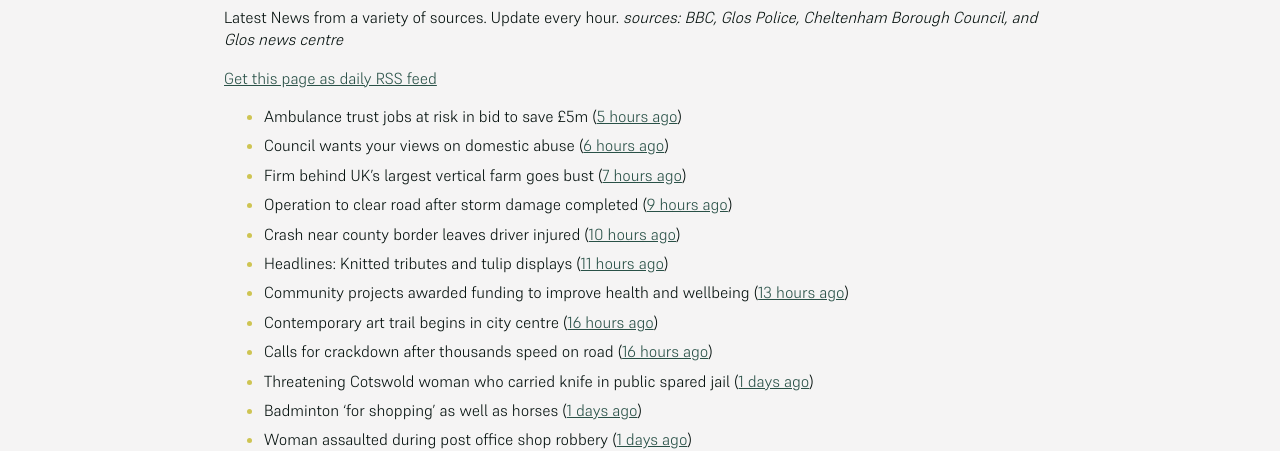
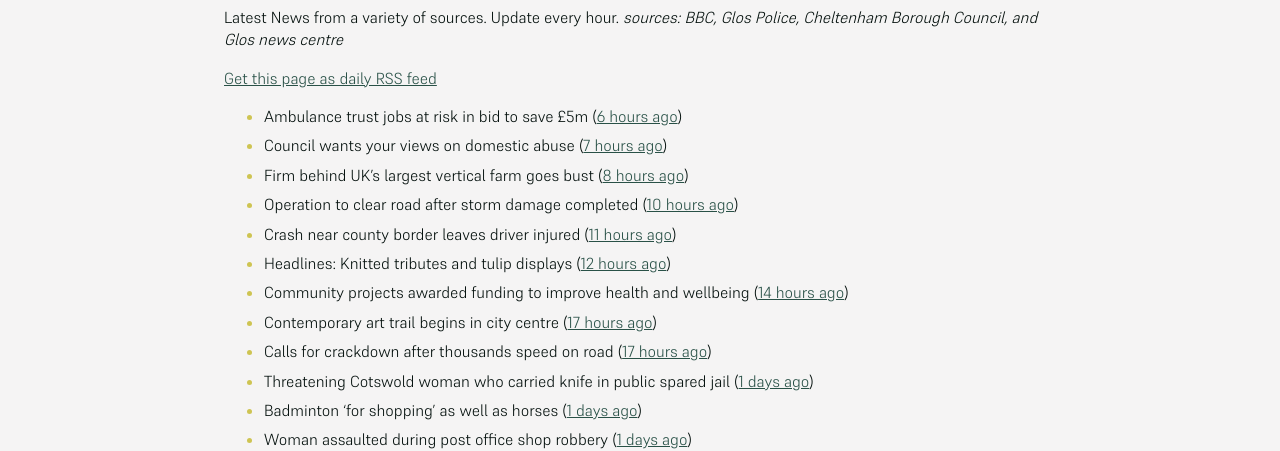
Before and after one commit to mat-0/cheltenham-open-data, a Jekyll site: the page built from _pages/news.md, in a window 1280 px wide. Shown: the part 267-718 px from the top of the page. Built offline with Jekyll 4.4.1, drawn with Linux system fonts in a browser that asks for light colours.

Commit message:
Updated 2025-05-07 22:57:52

```diff
--- a/_pages/news.md
+++ b/_pages/news.md
@@ -12,15 +12,15 @@ _sources: BBC, Glos Police, Cheltenham Borough Council, and Glos news centre_
 [Get this page as daily RSS feed](/daily.rss)
 
 <!-- news_marker starts -->
-- Ambulance trust jobs at risk in bid to save £5m ([5 hours ago](https://www.bbc.com/news/articles/c078721k50xo))
-- Council wants your views on domestic abuse ([6 hours ago](https://gloucesternewscentre.co.uk/council-wants-your-views-on-domestic-abuse/))
-- Firm behind UK's largest vertical farm goes bust ([7 hours ago](https://www.bbc.com/news/articles/c9qwq5245zvo))
-- Operation to clear road after storm damage completed ([9 hours ago](https://www.bbc.com/news/articles/cp91d93kv7vo))
-- Crash near county border leaves driver injured ([10 hours ago](https://www.bbc.com/news/articles/cd7v7z98xvwo))
-- Headlines: Knitted tributes and tulip displays ([11 hours ago](https://www.bbc.com/news/articles/cvg7gd25ev2o))
-- Community projects awarded funding to improve health and wellbeing ([13 hours ago](https://www.cheltenham.gov.uk/news/article/3006/community_projects_awarded_funding_to_improve_health_and_wellbeing))
-- Contemporary art trail begins in city centre ([16 hours ago](https://www.bbc.com/news/articles/cdrg7pjg8pvo))
-- Calls for crackdown after thousands speed on road ([16 hours ago](https://www.bbc.com/news/articles/cj454v1qzrxo))
+- Ambulance trust jobs at risk in bid to save £5m ([6 hours ago](https://www.bbc.com/news/articles/c078721k50xo))
+- Council wants your views on domestic abuse ([7 hours ago](https://gloucesternewscentre.co.uk/council-wants-your-views-on-domestic-abuse/))
+- Firm behind UK's largest vertical farm goes bust ([8 hours ago](https://www.bbc.com/news/articles/c9qwq5245zvo))
+- Operation to clear road after storm damage completed ([10 hours ago](https://www.bbc.com/news/articles/cp91d93kv7vo))
+- Crash near county border leaves driver injured ([11 hours ago](https://www.bbc.com/news/articles/cd7v7z98xvwo))
+- Headlines: Knitted tributes and tulip displays ([12 hours ago](https://www.bbc.com/news/articles/cvg7gd25ev2o))
+- Community projects awarded funding to improve health and wellbeing ([14 hours ago](https://www.cheltenham.gov.uk/news/article/3006/community_projects_awarded_funding_to_improve_health_and_wellbeing))
+- Contemporary art trail begins in city centre ([17 hours ago](https://www.bbc.com/news/articles/cdrg7pjg8pvo))
+- Calls for crackdown after thousands speed on road ([17 hours ago](https://www.bbc.com/news/articles/cj454v1qzrxo))
 - Threatening Cotswold woman who carried knife in public spared jail ([1 days ago](https://gloucesternewscentre.co.uk/threatening-cotswold-woman-who-carried-knife-in-public-spared-jail/))
 - Badminton 'for shopping' as well as horses ([1 days ago](https://www.bbc.com/news/articles/cqx4nl0w8x4o))
 - Woman assaulted during post office shop robbery ([1 days ago](https://www.bbc.com/news/articles/cj454xw4qryo))
```
Also changed, not shown: _data/flood.json (+5 -69 lines), index.md (+5 -5 lines).
